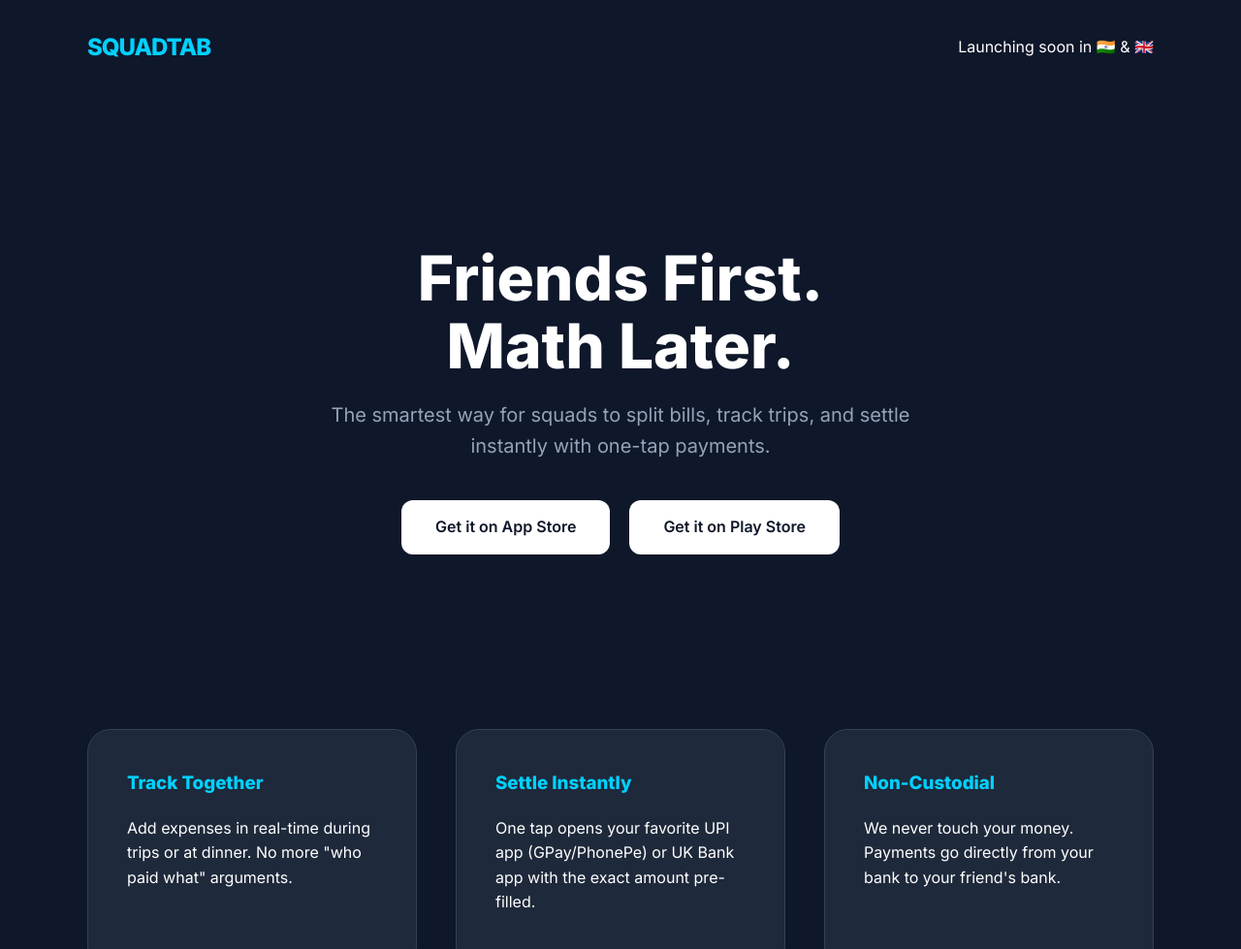
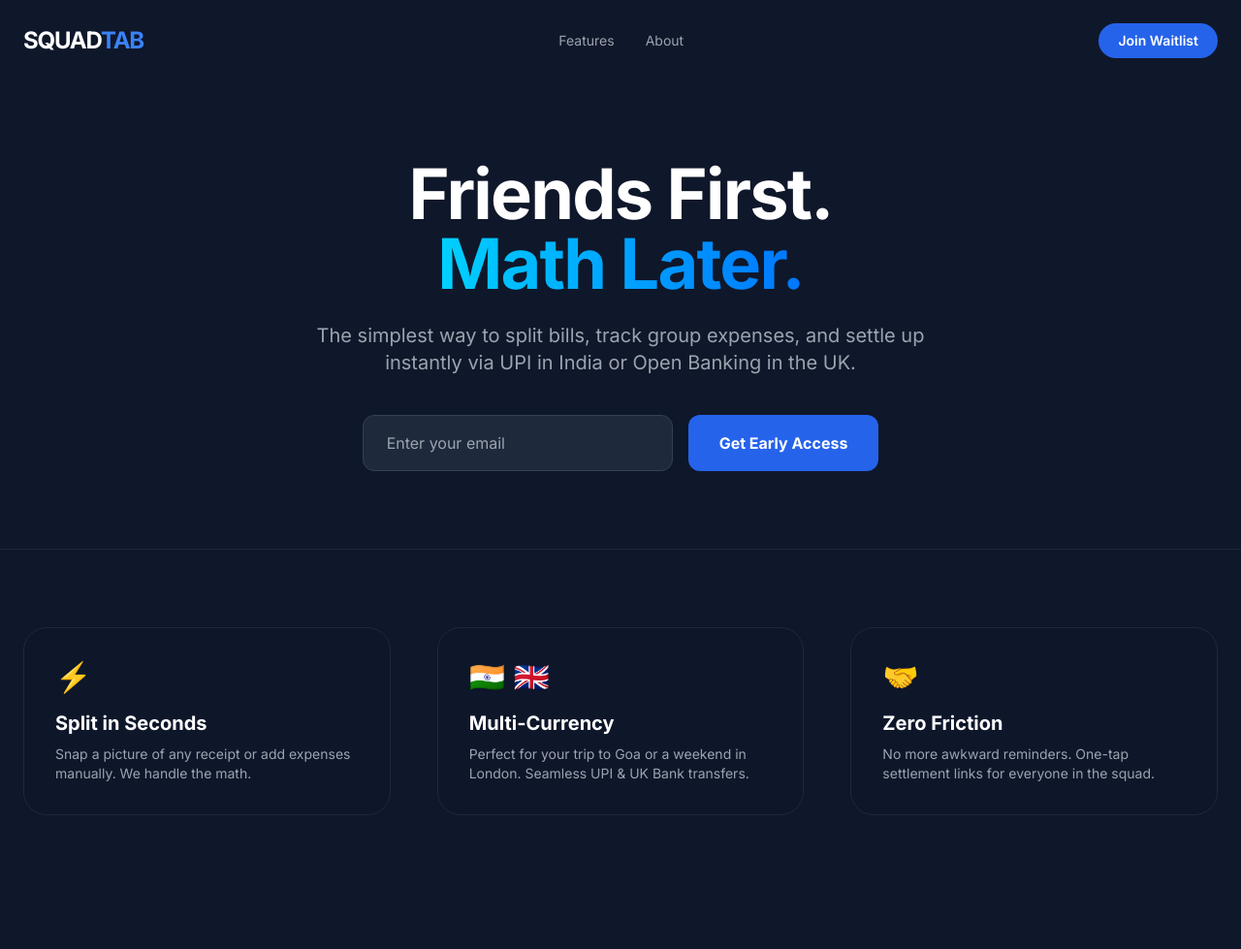
Before and after one commit to balram791/squadtab-site, a plain HTML site: page index.html in a window 1280 px wide. Shown: the top 979 px of the page at 97% size. Drawn offline with nearby package versions, Linux system fonts and the light colour scheme.

Commit message:
Update index.html

```diff
--- a/index.html
+++ b/index.html
@@ -4,168 +4,71 @@
     <meta charset="UTF-8">
     <meta name="viewport" content="width=device-width, initial-scale=1.0">
     <title>SquadTab | Friends First. Math Later.</title>
-    <link href="https://fonts.googleapis.com/css2?family=Inter:wght@400;600;800&display=swap" rel="stylesheet">
+    <script src="https://cdn.tailwindcss.com"></script>
+    <link href="https://fonts.googleapis.com/css2?family=Inter:wght@400;600;700&display=swap" rel="stylesheet">
     <style>
-        :root {
-            --primary: #00D1FF; /* Bright blue for a techy/fresh vibe */
-            --dark: #0F172A;
-            --light: #F8FAFC;
-        }
-
-        body {
-            font-family: 'Inter', sans-serif;
-            margin: 0;
-            background-color: var(--dark);
-            color: white;
-            line-height: 1.6;
-        }
-
-        /* Container */
-        .container {
-            max-width: 1100px;
-            margin: 0 auto;
-            padding: 0 20px;
-        }
-
-        /* Navigation */
-        nav {
-            padding: 30px 0;
-            display: flex;
-            justify-content: space-between;
-            align-items: center;
-        }
-
-        .logo {
-            font-weight: 800;
-            font-size: 1.5rem;
-            color: var(--primary);
-            text-decoration: none;
-            letter-spacing: -1px;
-        }
-
-        /* Hero Section */
-        .hero {
-            padding: 100px 0;
-            text-align: center;
-        }
-
-        h1 {
-            font-size: 4rem;
-            font-weight: 800;
-            margin-bottom: 20px;
-            line-height: 1.1;
-        }
-
-        .hero p {
-            font-size: 1.25rem;
-            color: #94A3B8;
-            max-width: 600px;
-            margin: 0 auto 40px;
-        }
-
-        /* App Buttons */
-        .btn-group {
-            display: flex;
-            justify-content: center;
-            gap: 20px;
-            flex-wrap: wrap;
-        }
-
-        .btn {
-            background: white;
-            color: var(--dark);
-            padding: 15px 35px;
-            border-radius: 12px;
-            text-decoration: none;
-            font-weight: 600;
-            transition: transform 0.2s;
-            display: flex;
-            align-items: center;
-            gap: 10px;
-        }
-
-        .btn:hover {
-            transform: translateY(-3px);
-            background: var(--primary);
-            color: white;
-        }
-
-        /* Features */
-        .features {
-            padding: 80px 0;
-            display: grid;
-            grid-template-columns: repeat(auto-fit, minmax(300px, 1fr));
-            gap: 40px;
-        }
-
-        .feature-card {
-            background: #1E293B;
-            padding: 40px;
-            border-radius: 24px;
-            border: 1px solid #334155;
-        }
-
-        .feature-card h3 {
-            color: var(--primary);
-            margin-top: 0;
-        }
-
-        /* Footer */
-        footer {
-            text-align: center;
-            padding: 60px 0;
-            border-top: 1px solid #334155;
-            color: #64748B;
-            font-size: 0.9rem;
-        }
-
-        @media (max-width: 768px) {
-            h1 { font-size: 2.5rem; }
-        }
+        body { font-family: 'Inter', sans-serif; background-color: #0F172A; color: white; }
+        .gradient-text { background: linear-gradient(90deg, #00D1FF, #0076FF); -webkit-background-clip: text; -webkit-text-fill-color: transparent; }
     </style>
 </head>
 <body>
 
-    <div class="container">
-        <nav>
-            <a href="#" class="logo">SQUADTAB</a>
-            <div>Launching soon in 🇮🇳 & 🇬🇧</div>
+    <nav class="flex items-center justify-between p-6 max-w-7xl mx-auto">
+        <div class="text-2xl font-bold tracking-tighter">SQUAD<span class="text-blue-500">TAB</span></div>
+        <div class="hidden md:flex space-x-8 text-sm font-medium text-gray-400">
+            <a href="#features" class="hover:text-white transition">Features</a>
+            <a href="#about" class="hover:text-white transition">About</a>
+        </div>
+        <a href="#waitlist" class="bg-blue-600 hover:bg-blue-500 px-5 py-2 rounded-full text-sm font-semibold transition">Join Waitlist</a>
     </nav>
 
-        <section class="hero">
-            <h1>Friends First.<br>Math Later.</h1>
-            <p>The smartest way for squads to split bills, track trips, and settle instantly with one-tap payments.</p>
-
-            <div class="btn-group">
-                <a href="#" class="btn">
-                    <span>Get it on App Store</span>
-                </a>
-                <a href="#" class="btn">
-                    <span>Get it on Play Store</span>
-                </a>
+    <section class="max-w-7xl mx-auto px-6 py-20 text-center">
+        <h1 class="text-5xl md:text-7xl font-bold mb-6 tracking-tight">
+            Friends First. <br><span class="gradient-text">Math Later.</span>
+        </h1>
+        <p class="text-gray-400 text-lg md:text-xl max-w-2xl mx-auto mb-10">
+            The simplest way to split bills, track group expenses, and settle up instantly via UPI in India or Open Banking in the UK.
+        </p>
+        <div class="flex flex-col md:flex-row justify-center gap-4">
+            <input type="email" placeholder="Enter your email" class="px-6 py-4 rounded-xl bg-slate-800 border border-slate-700 focus:outline-none focus:border-blue-500 w-full md:w-80">
+            <button class="bg-blue-600 hover:bg-blue-500 px-8 py-4 rounded-xl font-bold transition">Get Early Access</button>
         </div>
     </section>
 
-        <section class="features">
-            <div class="feature-card">
-                <h3>Track Together</h3>
-                <p>Add expenses in real-time during trips or at dinner. No more "who paid what" arguments.</p>
+    <section id="features" class="max-w-7xl mx-auto px-6 py-20 border-t border-slate-800">
+        <div class="grid md:grid-cols-3 gap-12">
+            <div class="p-8 rounded-3xl bg-slate-900/50 border border-slate-800">
+                <div class="text-blue-500 text-3xl mb-4">⚡️</div>
+                <h3 class="text-xl font-bold mb-2">Split in Seconds</h3>
+                <p class="text-gray-400 text-sm">Snap a picture of any receipt or add expenses manually. We handle the math.</p>
             </div>
-            <div class="feature-card">
-                <h3>Settle Instantly</h3>
-                <p>One tap opens your favorite UPI app (GPay/PhonePe) or UK Bank app with the exact amount pre-filled.</p>
+            <div class="p-8 rounded-3xl bg-slate-900/50 border border-slate-800">
+                <div class="text-blue-500 text-3xl mb-4">🇮🇳 🇬🇧</div>
+                <h3 class="text-xl font-bold mb-2">Multi-Currency</h3>
+                <p class="text-gray-400 text-sm">Perfect for your trip to Goa or a weekend in London. Seamless UPI & UK Bank transfers.</p>
             </div>
-            <div class="feature-card">
-                <h3>Non-Custodial</h3>
-                <p>We never touch your money. Payments go directly from your bank to your friend's bank.</p>
+            <div class="p-8 rounded-3xl bg-slate-900/50 border border-slate-800">
+                <div class="text-blue-500 text-3xl mb-4">🤝</div>
+                <h3 class="text-xl font-bold mb-2">Zero Friction</h3>
+                <p class="text-gray-400 text-sm">No more awkward reminders. One-tap settlement links for everyone in the squad.</p>
+            </div>
         </div>
     </section>
 
-        <footer>
-            &copy; 2024 SquadTab. All rights reserved. <br>
-            Designed for the modern squad.
+    <section id="waitlist" class="max-w-5xl mx-auto px-6 py-20 my-20 rounded-3xl bg-gradient-to-b from-blue-600 to-blue-800 text-center">
+        <h2 class="text-3xl md:text-5xl font-bold mb-6">Ready to clear the tab?</h2>
+        <p class="text-blue-100 mb-8 max-w-xl mx-auto">Be the first to know when we launch in the App Store and Play Store.</p>
+        <button class="bg-white text-blue-700 px-10 py-4 rounded-full font-bold hover:bg-gray-100 transition">Secure My Spot</button>
+    </section>
+
+    <footer class="max-w-7xl mx-auto px-6 py-10 border-t border-slate-800 flex flex-col md:flex-row justify-between items-center text-gray-500 text-sm">
+        <p>© 2025 SquadTab. All rights reserved.</p>
+        <div class="flex space-x-6 mt-4 md:mt-0">
+            <a href="#" class="hover:text-white">Privacy</a>
+            <a href="#" class="hover:text-white">Terms</a>
+            <span>Launching in 🇮🇳 & 🇬🇧</span>
+        </div>
     </footer>
-    </div>
 
 </body>
 </html>
```
Lines whose indentation alone changed are shown as unchanged.
